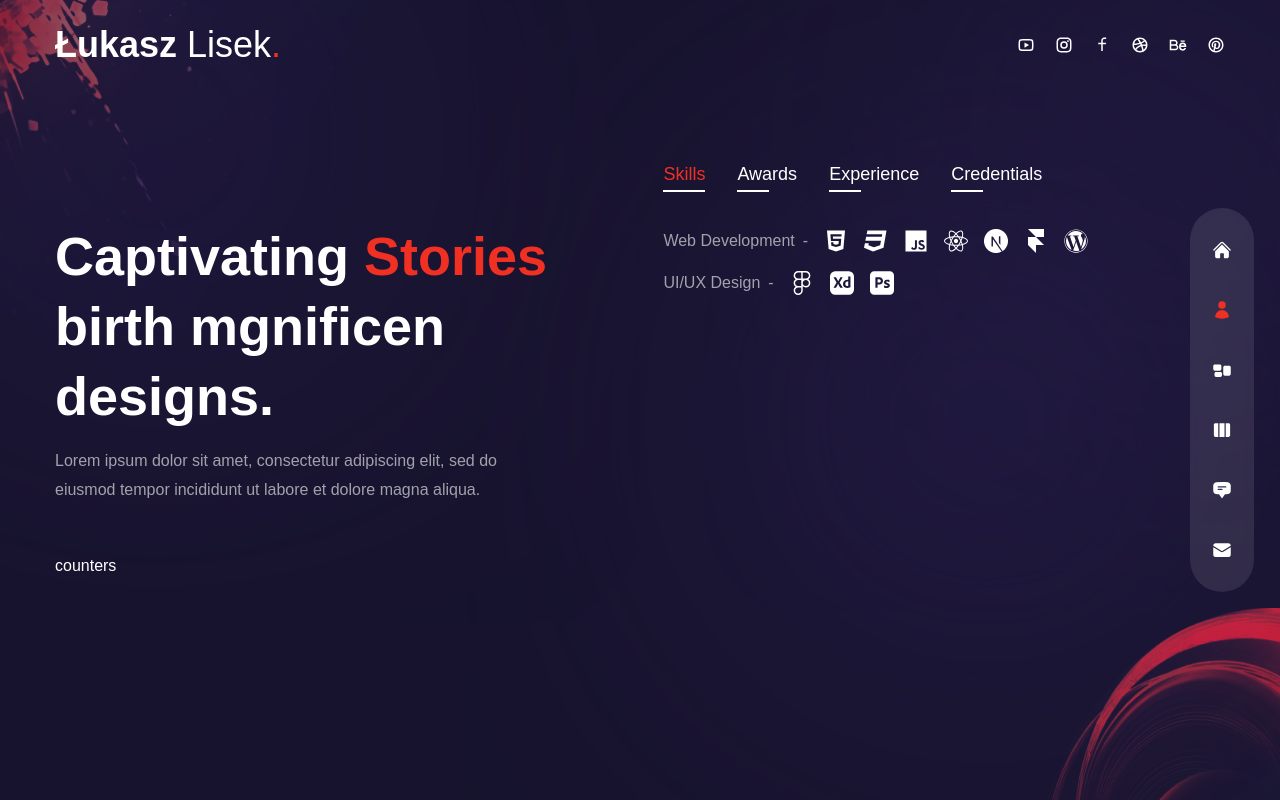
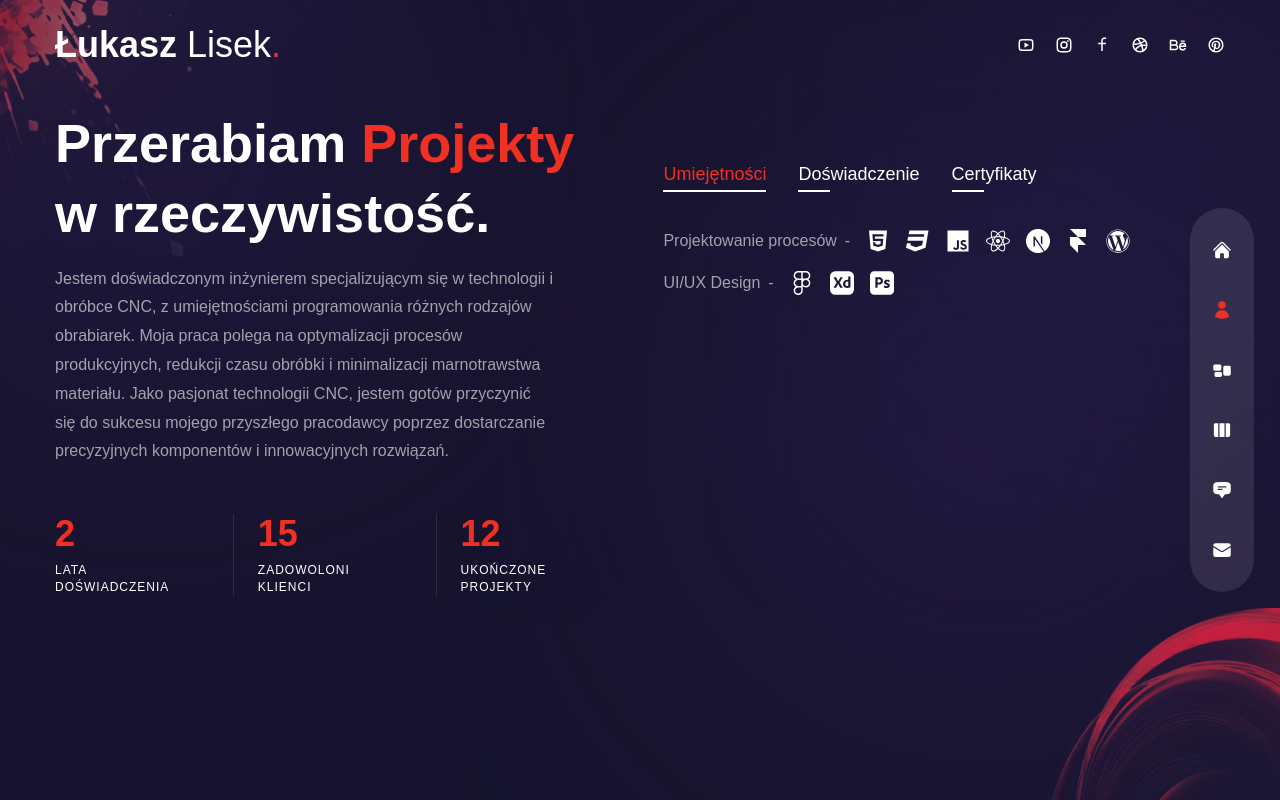
Before and after one commit to Atlon1/lukaszL-portfolio, a React (Create React App) app: page /lukaszL-portfolio/about in a window 1280 px wide. Built offline with nearby package versions, Linux system fonts and the light colour scheme.

Commit message:
about rdy

```diff
--- a/src/pages/About.tsx
+++ b/src/pages/About.tsx
@@ -35,10 +35,10 @@ const About = () => {
 
     const aboutData: AboutData[] = [
         {
-            title: 'skills',
+            title: 'Umiejętności',
             info: [
                 {
-                    title: 'Web Development',
+                    title: 'Projektowanie procesów',
                     icons: [
                         <FaHtml5/>,
                         <FaCss3/>,
@@ -56,7 +56,7 @@ const About = () => {
             ],
         },
         {
-            title: 'awards',
+            title: 'Doświadczenie',
             info: [
                 {
                     title: 'Webby Awards - Honoree',
@@ -69,24 +69,7 @@ const About = () => {
             ],
         },
         {
-            title: 'experience',
-            info: [
-                {
-                    title: 'UX/UI Designer - XYZ Company',
-                    stage: '2012 - 2023',
-                },
-                {
-                    title: 'Web Developer - ABC Agency',
-                    stage: '2010 - 2012',
-                },
-                {
-                    title: 'Intern - DEF Corporation',
-                    stage: '2008 - 2010',
-                },
-            ],
-        },
-        {
-            title: 'credentials',
+            title: 'Certyfikaty',
             info: [
                 {
                     title: 'Web Development - ABC University, LA, CA',
@@ -108,31 +91,73 @@ const About = () => {
     const [index, setIndex] = useState(0);
 
 
-
     return (
         <div className='h-full bg-primary/30 py-32 text-center xl:text-left'>
             <Circles/>
-            <motion.div
+            <div className='container mx-auto h-full flex flex-col items-center xl:flex-row gap-x-6'>
+                <div className='flex-1 flex flex-col justify-center'>
+                    <motion.h2
                         variants={fadeIn('right', 0.2)}
                         initial='hidden'
                         animate='show'
                         exit='hidden'
-                className='hidden xl:flex absolute bottom-0 -left-[370px]'>
-                <Avatar/>
-            </motion.div>
-            <div className='container mx-auto h-full flex flex-col items-center xl:flex-row gap-x-6'>
-                <div className='flex-1 flex flex-col justify-center'>
-                <h2 className='h2'>
-                    Captivating <span className='text-accent'>Stories</span> birth mgnificen designs.
-                </h2>
-                    <p className='max-w-[500px] mx-auto xl:mx-0 mb-6 xl:mb-12 px-2 xl:px-0'>
-                        Lorem ipsum dolor sit amet, consectetur adipiscing elit, sed do eiusmod tempor incididunt ut labore et dolore magna aliqua.
-                    </p>
-                    <div>
-                        counters
+                        className='h2'>
+                        Przerabiam <span className='text-accent'>Projekty</span> <br/> w rzeczywistość.
+                    </motion.h2>
+                    <motion.p
+                        variants={fadeIn('right', 0.4)}
+                        initial='hidden'
+                        animate='show'
+                        exit='hidden'
+                        className='max-w-[500px] mx-auto xl:mx-0 mb-6 xl:mb-12 px-2 xl:px-0'>
+                        Jestem doświadczonym inżynierem specjalizującym się w technologii i obróbce CNC, z
+                        umiejętnościami programowania różnych rodzajów obrabiarek. Moja praca polega na optymalizacji
+                        procesów produkcyjnych, redukcji czasu obróbki i minimalizacji marnotrawstwa materiału. Jako
+                        pasjonat technologii CNC, jestem gotów przyczynić się do sukcesu mojego przyszłego pracodawcy
+                        poprzez dostarczanie precyzyjnych komponentów i innowacyjnych rozwiązań.
+                    </motion.p>
+                    <motion.div
+                        variants={fadeIn('right', 0.6)}
+                        initial='hidden'
+                        animate='show'
+                        exit='hidden'
+                        className='hidden md:flex md:max-w-xl xl:max-w-none max-auto xl:mx-0 mb-24'>
+                        <div className='flex flex-1 xl:gap-x-6'>
+                            <div
+                                className='relative flex-1 after:w-[1px] after:h-full after:bg-white/10 after:absolute after:top-0 after:right-0'>
+                                <div className='text-2xl xl:text-4xl font-extrabold text-accent mb-2'>
+                                    <CountUp start={0} end={2} duration={5}/>
+                                </div>
+                                <div className='text-xs uppercase tracking-[1px] leading-[1.4] max-w-[100px]'>
+                                    Lata doświadczenia
                                 </div>
                             </div>
-                <div className='flex flex-col w-full xl:max-w-[48%] h-[480px]'>
+                            <div
+                                className='relative flex-1 after:w-[1px] after:h-full after:bg-white/10 after:absolute after:top-0 after:right-0'>
+                                <div className='text-2xl xl:text-4xl font-extrabold text-accent mb-2'>
+                                    <CountUp start={0} end={15} duration={5}/>
+                                </div>
+                                <div className='text-xs uppercase tracking-[1px] leading-[1.4] max-w-[100px]'>
+                                    Zadowoloni klienci
+                                </div>
+                            </div>
+                            <div className='relative flex-1 '>
+                                <div className='text-2xl xl:text-4xl font-extrabold text-accent mb-2'>
+                                    <CountUp start={0} end={12} duration={5}/>
+                                </div>
+                                <div className='text-xs uppercase tracking-[1px] leading-[1.4] max-w-[100px]'>
+                                    Ukończone projekty
+                                </div>
+                            </div>
+                        </div>
+                    </motion.div>
+                </div>
+                <motion.div
+                    variants={fadeIn('left', 0.4)}
+                    initial='hidden'
+                    animate='show'
+                    exit='hidden'
+                    className='flex flex-col w-full xl:max-w-[48%] h-[480px]'>
                     <div className='flex gap-x-4 xl:gap-x-8 mx-auto xl:mx-0 mb-4'>
                         {aboutData.map((item, itemIndex) => {
                             return (
@@ -168,7 +193,7 @@ const About = () => {
                             )
                         })}
                     </div>
-                </div>
+                </motion.div>
             </div>
         </div>
     );
```
Lines whose indentation alone changed are shown as unchanged.
